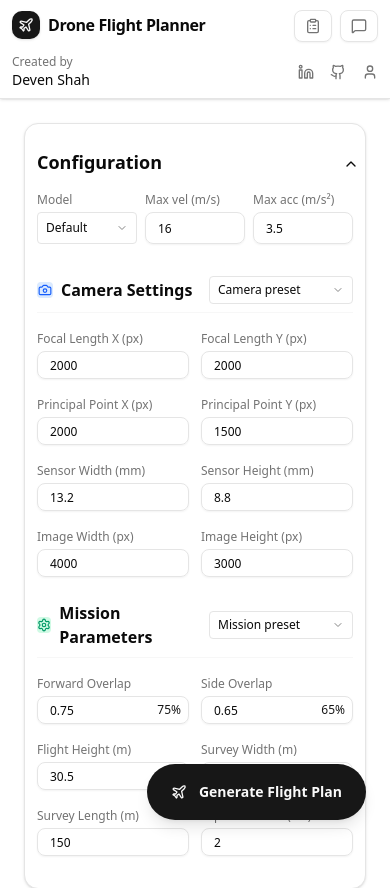
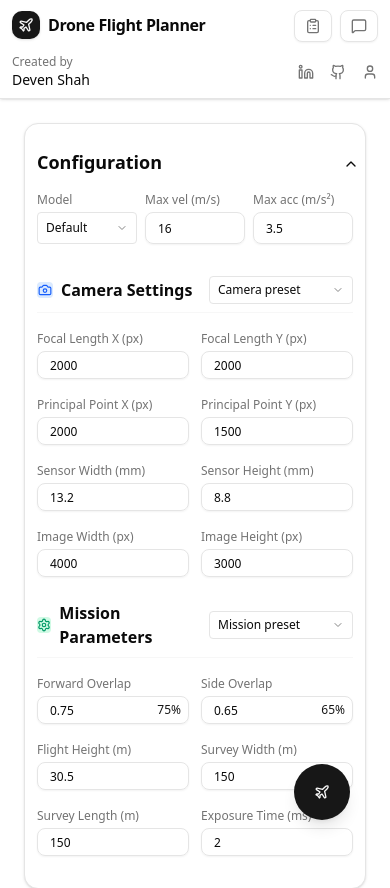
Before and after one commit to devenshah2018/drone-trajectory-interface, a Next.js app: page / in a window 390 px wide. Shown: the top 888 px of the page. Built offline with nearby package versions, Linux system fonts and the light colour scheme.

Commit message:
Mobile responsiveness: Floating buttons.

```diff
--- a/components/floating-generate-button.tsx
+++ b/components/floating-generate-button.tsx
@@ -41,8 +41,8 @@ export function FloatingGenerateButton({
   exportButton,
 }: FloatingGenerateButtonProps) {
   return (
-    <div className="fixed right-6 bottom-6 z-50 flex items-center gap-3">
-      {/* Reset Button: small circular outline button that resets configuration. Disabled while generating. */}
+    <div className="fixed right-6 bottom-6 z-50 flex items-center gap-3 sm:flex">
+      <div className={`flex items-center gap-3 sm:hidden1 ${!showReset ? "mr-4" : ""}`}>
         {showReset && (
           <Button
             onClick={onReset}
@@ -55,11 +55,35 @@ export function FloatingGenerateButton({
             <RotateCcw className="text-muted-foreground h-5 w-5" />
           </Button>
         )}
-
-      {/* Export Button: optional node to render an export button */}
         {exportButton}
-
-      {/* Primary Generate Button: shows spinner and message when generating. Disabled while generating to prevent duplicate requests. */}
+        <Button
+          onClick={onGenerate}
+          disabled={isGenerating}
+          size="lg"
+          className="bg-primary hover:bg-primary/90 text-primary-foreground h-14 w-14 cursor-pointer rounded-full p-0 font-semibold shadow-lg transition-all duration-200 hover:shadow-xl flex items-center justify-center"
+        >
+          {isGenerating ? (
+            <div className="border-primary-foreground/30 border-t-primary-foreground h-5 w-5 animate-spin rounded-full border-2" />
+          ) : (
+            <Plane className="h-5 w-5" />
+          )}
+        </Button>
+      </div>
+      {/* Desktop: show full button with text */}
+      <div className="hidden sm:flex items-center gap-3">
+        {showReset && (
+          <Button
+            onClick={onReset}
+            disabled={isGenerating}
+            size="lg"
+            variant="outline"
+            className="bg-card/90 hover:bg-card border-border/50 hover:border-border h-12 w-12 cursor-pointer rounded-full p-0 shadow-lg backdrop-blur-sm transition-all duration-200 hover:shadow-xl"
+            title="Reset all configurations"
+          >
+            <RotateCcw className="text-muted-foreground h-5 w-5" />
+          </Button>
+        )}
+        {exportButton}
         <Button
           onClick={onGenerate}
           disabled={isGenerating}
@@ -67,13 +91,11 @@ export function FloatingGenerateButton({
           className="bg-primary hover:bg-primary/90 text-primary-foreground h-14 cursor-pointer rounded-full px-6 font-semibold shadow-lg transition-all duration-200 hover:shadow-xl"
         >
           {isGenerating ? (
-          // Loading state: spinner and text
             <div className="flex items-center gap-3">
               <div className="border-primary-foreground/30 border-t-primary-foreground h-5 w-5 animate-spin rounded-full border-2" />
               <span>Generating...</span>
             </div>
           ) : (
-          // Default state: plane icon and descriptive label
             <div className="flex items-center gap-3">
               <Plane className="h-5 w-5" />
               <span>Generate Flight Plan</span>
@@ -81,5 +103,6 @@ export function FloatingGenerateButton({
           )}
         </Button>
       </div>
+    </div>
   );
 }
```
Lines whose indentation alone changed are shown as unchanged.
